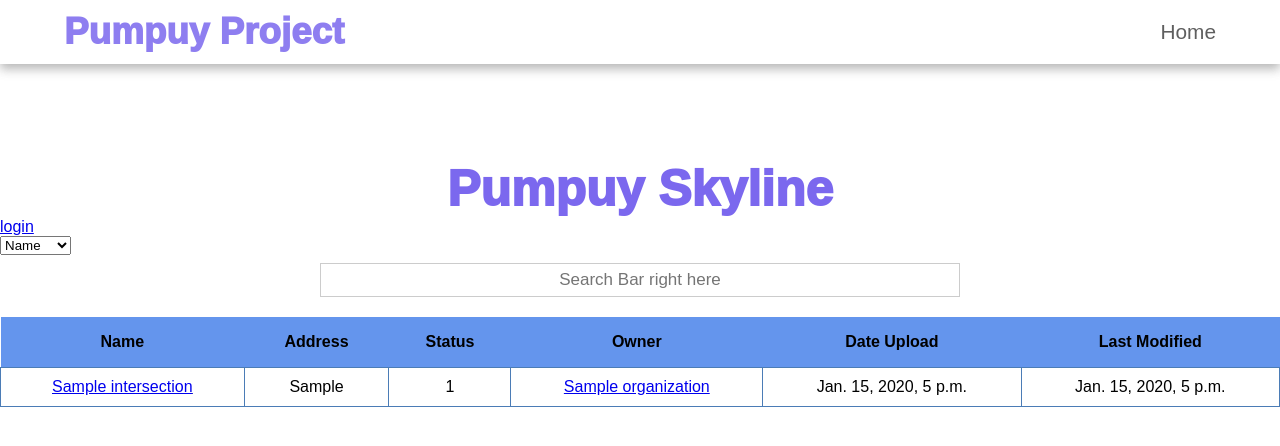
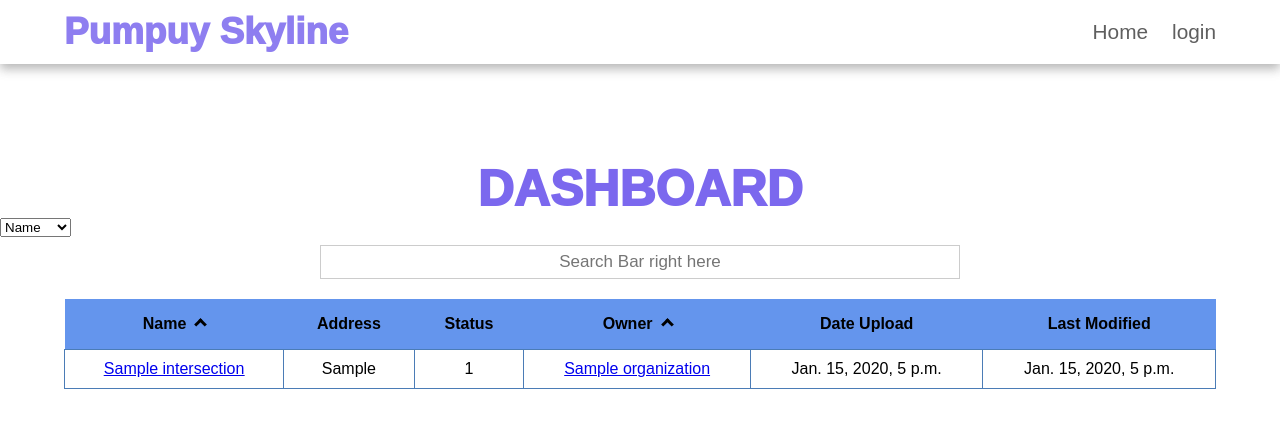
Before and after one commit to noobrock123/PumpuyProject, a Django app: page /home in a window 1280 px wide. Shown: the top 446 px of the page. Run offline with Django 4.2, Linux system fonts and the light colour scheme; tables that the repository leaves empty hold one stand-in row (values such as "Sample post").

Commit message:
debugging

```diff
--- a/BaseApp/static/edit.css
+++ b/BaseApp/static/edit.css
@@ -136,12 +136,14 @@ display: block;
     height: 8px;
     border-radius: 50%;
     background: white;
+
 }
 
 .flex-container {
     display: flex;
     flex-wrap: nowrap;
-    background-color: DodgerBlue;
+    background-color:#7C69F6;
+    border-width: 1px;
   }
 
   .flex-container .box {
--- a/BaseApp/static/layout.css
+++ b/BaseApp/static/layout.css
@@ -45,6 +45,7 @@
 .logo{
     order: 1;
     font-size: 2.3rem;
+    padding-right: 15vh;
 }
 
 .menu-items li{
--- a/BaseApp/static/main_page.css
+++ b/BaseApp/static/main_page.css
@@ -1,7 +1,9 @@
 .c-table {
-    width: 100%;
-    height: 100%;
+    width: 90%;
+    height: 90%;
     border-collapse: collapse;
+    margin-left: auto;
+    margin-right: auto;
   }
 
 .c-table__head {
@@ -67,6 +69,30 @@ body {
   margin-left: 25%;
 }
 
+.arrow {
+  border: solid black;
+  border-width: 0 3px 3px 0;
+  display: inline-block;
+  padding: 3px;
+  margin-left: 10px;
+}
+
+
+.up {
+  transform: rotate(-135deg);
+  -webkit-transform: rotate(-135deg);
+}
+
+.down {
+  transform: rotate(45deg);
+  -webkit-transform: rotate(45deg);
+}
+
+th{
+  -webkit-user-select: none;
+  -ms-user-select: none;
+  user-select: none;
+}
 /*
 Navigation Bar for later
  @media screen and (max-width: 600px) {
--- a/BaseApp/static/sort.js
+++ b/BaseApp/static/sort.js
@@ -52,3 +52,7 @@ function sortTable(n) {
       }
     }
   }
+
+  function myFunction(x) {
+    x.classList.toggle("arrow down");
+  }
--- a/BaseApp/templates/edit.html
+++ b/BaseApp/templates/edit.html
@@ -1,9 +1,10 @@
 <!DOCTYPE html>
+
 {% load static %}
 <html lang="en" >
 <head>
   <meta charset="UTF-8">
-  <link rel='stylesheet' href='https://cdnjs.cloudflare.com/ajax/libs/font-awesome/5.14.0/css/all.min.css'><link rel="stylesheet" href="{% static 'intersection.css' %}">
+  <link rel='stylesheet' href='https://cdnjs.cloudflare.com/ajax/libs/font-awesome/5.14.0/css/all.min.css'><link rel="stylesheet" href="{% static 'edit.css' %}">
 
 </head>
 <body>
@@ -30,6 +31,7 @@
                     <input type="text" id="x1">
                     <label for="y1">Y</label>
                     <input type="text" id="y1">
+                    <button type="submit">Draw</button>
                   </form></p>
             </div>
         </div>
--- a/BaseApp/templates/insert_intersection.html
+++ b/BaseApp/templates/insert_intersection.html
@@ -1,4 +1,5 @@
 <!DOCTYPE html>
+
 {% load static %}
 <html lang="en" >
 <head>
--- a/BaseApp/templates/intersection.html
+++ b/BaseApp/templates/intersection.html
@@ -1,4 +1,5 @@
 <!DOCTYPE html>
+
 {% load static %}
 <html lang="en" >
 <head>
@@ -9,7 +10,7 @@
 <body>
     <div class="header">
         <nav>
-            <button><a href="../..">< กลับ</a></button>
+            <button type="submit" value="Previous Page" onClick="javascript:history.go(-1);"> < Back</button>
         </nav>
 
         {% if request.user.is_authenticated %}
--- a/BaseApp/templates/layout.html
+++ b/BaseApp/templates/layout.html
@@ -25,8 +25,15 @@
                 {% if request.user.is_authenticated %}
                     <li><a href="/profile/{{username}}">Profile</a></li>
                 {% endif %}
+                <li>
+                    {% if request.user.is_authenticated %}
+                    <a href="logout">logout</a>
+                {% else %}
+                    <a href="login">login</a>
+                {% endif %}
+                </li>
             </ul>
-            <h1 class="logo">Pumpuy Project</h1>
+            <h1 class="logo">Pumpuy Skyline</h1>
         </div>
     </nav>
     <h2 style="padding-top: 20vh;"></h2>
--- a/BaseApp/templates/main.html
+++ b/BaseApp/templates/main.html
@@ -18,19 +18,14 @@
 </head>
 
 
-    <h1> Pumpuy Skyline </h1>
-    {% if request.user.is_authenticated %}
-        <a href="logout">logout</a>
-    {% else %}
-        <a href="login">login</a>
-    {% endif %}
-
+    <h1> DASHBOARD </h1>
 
     <div class = "searchbar">
         <form action="{% url 'BaseApp:searchIntersection' %}" method="post">
             {% csrf_token %}
             <select name="options" id="options">
-                <option value="name">Name</option>
+                <option value="name">Name
+                </option>
                 <option value="address">Address</option>
                 <option value="status">Status</option>
                 <option value="owner">Owner</option>
@@ -46,10 +41,11 @@
 
     <table class="c-table" id = "table">
         <tr class="c-table__row">
-            <th class="c-table__head" onclick="sortTable(0)">Name</th>
+            <th class="c-table__head" onclick="sortTable(0)">Name<i onclick="myFunction(this)" class="arrow up"></i></th>
             <th class="c-table__head">Address</th>
             <th class="c-table__head">Status</th>
-            <th class="c-table__head" onclick="sortTable(0)">Owner</th> <!-- when click multiple time its make you highlight the text if you can fix that its will be great //Allumilie -->
+            <th class="c-table__head" onclick="sortTable(0)">Owner<i onclick="myFunction(this)" class="arrow up"></i></th>
+            <!-- when click multiple time its make you highlight the text if you can fix that its will be great //Allumilie ++++ I already fix it na @KayKon-->
             <th class="c-table__head">Date Upload</th>
             <th class="c-table__head">Last Modified</th>
         </tr>
@@ -65,7 +61,7 @@
         </tr>
         {% empty %}
         <!-- Next time pls comment stuff like these so i can understand just "no" is confuse the fuck out of me //Allumilie -->
-        <center>No item in intersections</center>
+        <!-- <center>No item in intersections</center>  -->
         {% endfor %}
 
         <!-- <tr class="c-table__row">
```
